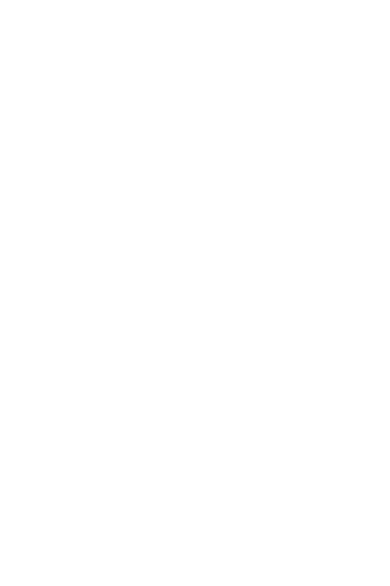
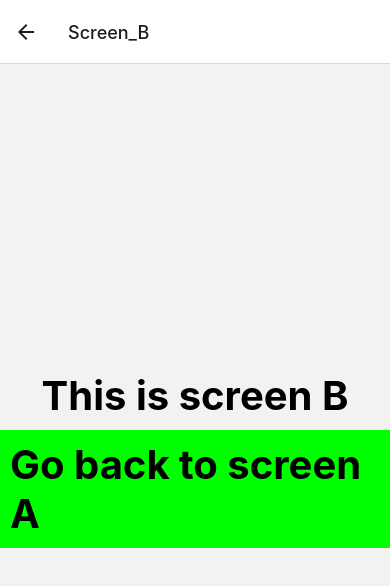
Before and after one commit to Akib13/ReactNativeTests, a React Native app: screen /Screen_B in a window 390 px wide. Shown: the top 586 px of the page. Built offline with nearby package versions, Linux system fonts and the light colour scheme.

Commit message:
Stack navigator tested

```diff
--- a/App.js
+++ /dev/null
@@ -1,29 +0,0 @@
-import React, {useState} from 'react';
-import {
-  StyleSheet,
-  Text,
-  Button,
-  View,
-  ScrollView,
-  RefreshControl,
-} from 'react-native';
-
-
-const App = () => {
-
-  return (
-    <View>
-
-    </View>
-  );
-};
-
-const styles = StyleSheet.create({
-  body: {
-    flex: 1,
-    backgroundColor: "#ffffff",
-    flexDirection: 'column',
-  }
-});
-
-export default App;
--- a/index.js
+++ b/index.js
@@ -3,7 +3,7 @@
  */
 
 import {AppRegistry} from 'react-native';
-import App from './App';
+import App from './src/App';
 import {name as appName} from './app.json';
 
 AppRegistry.registerComponent(appName, () => App);
--- /dev/null
+++ b/src/App.js
@@ -0,0 +1,36 @@
+import React, {useState} from 'react';
+import { NavigationContainer } from '@react-navigation/native';
+import { createStackNavigator, Header } from '@react-navigation/stack';
+import ScreenA from './ScreenA';
+import ScreenB from './ScreenB';
+
+const Stack = createStackNavigator();
+
+const App = () => {
+
+  return (
+    <NavigationContainer>
+      <Stack.Navigator
+      // remove header from all screens
+      /*screenOptions={{
+        header: () => null
+      }}*/
+      >
+        <Stack.Screen
+          name='Screen_A'
+          component={ScreenA}
+          // to remove the header from a screen
+          options = {{
+            header:() => null
+          }}
+        />
+        <Stack.Screen
+        name='Screen_B'
+        component={ScreenB}
+        />
+      </Stack.Navigator>
+    </NavigationContainer>
+  );
+};
+
+export default App;
--- /dev/null
+++ b/src/ScreenA.js
@@ -0,0 +1,44 @@
+import React, {useState} from 'react';
+import {
+  StyleSheet,
+  Text,
+  View,
+  Pressable
+} from 'react-native';
+
+export default function ScreenA ({navigation}) {
+
+    const onPressHandler = () => {
+        navigation.navigate("Screen_B");
+        //navigation.replace("Screen_B");
+    }
+
+    return(
+        <View style={styles.body} >
+        <Text style = {styles.text}>
+            This is screen A
+        </Text>
+        <Pressable
+            onPress={onPressHandler}
+            style = {({pressed}) => ({ backgroundColor: pressed ? "#ddd": "#0f0" })}
+        >
+            <Text style = {styles.text}>
+            Go to screen B
+            </Text>
+        </Pressable>
+        </View>
+    )
+};
+
+const styles = StyleSheet.create({
+body: {
+    flex: 1,
+    alignItems: 'center',
+    justifyContent: 'center'
+},
+text: {
+    fontSize: 40,
+    fontWeight: 'bold',
+    margin: 10,
+}
+});
--- /dev/null
+++ b/src/ScreenB.js
@@ -0,0 +1,44 @@
+import React, {useState} from 'react';
+import {
+  StyleSheet,
+  Text,
+  View,
+  Pressable
+} from 'react-native';
+
+export default function ScreenB ({navigation}) {
+
+    const onPressHandler = () => {
+      //navigation.navigate("Screen_B");
+      navigation.goBack();
+    }
+
+    return(
+      <View style={styles.body}>
+        <Text style={styles.text}>
+          This is screen B
+        </Text>
+        <Pressable
+          onPress={onPressHandler}
+          style = {({pressed}) => ({ backgroundColor: pressed ? "#ddd": "#0f0" })}
+        >
+          <Text style = {styles.text}>
+            Go back to screen A
+          </Text>
+        </Pressable>
+      </View>
+    )
+  };
+
+const styles = StyleSheet.create({
+body: {
+    flex: 1,
+    alignItems: 'center',
+    justifyContent: 'center'
+},
+text: {
+    fontSize: 40,
+    fontWeight: 'bold',
+    margin: 10,
+}
+});
```
Also changed, not shown: package.json (+6 -1 lines), 1 other file (tests, documents, lock files or other folders).
